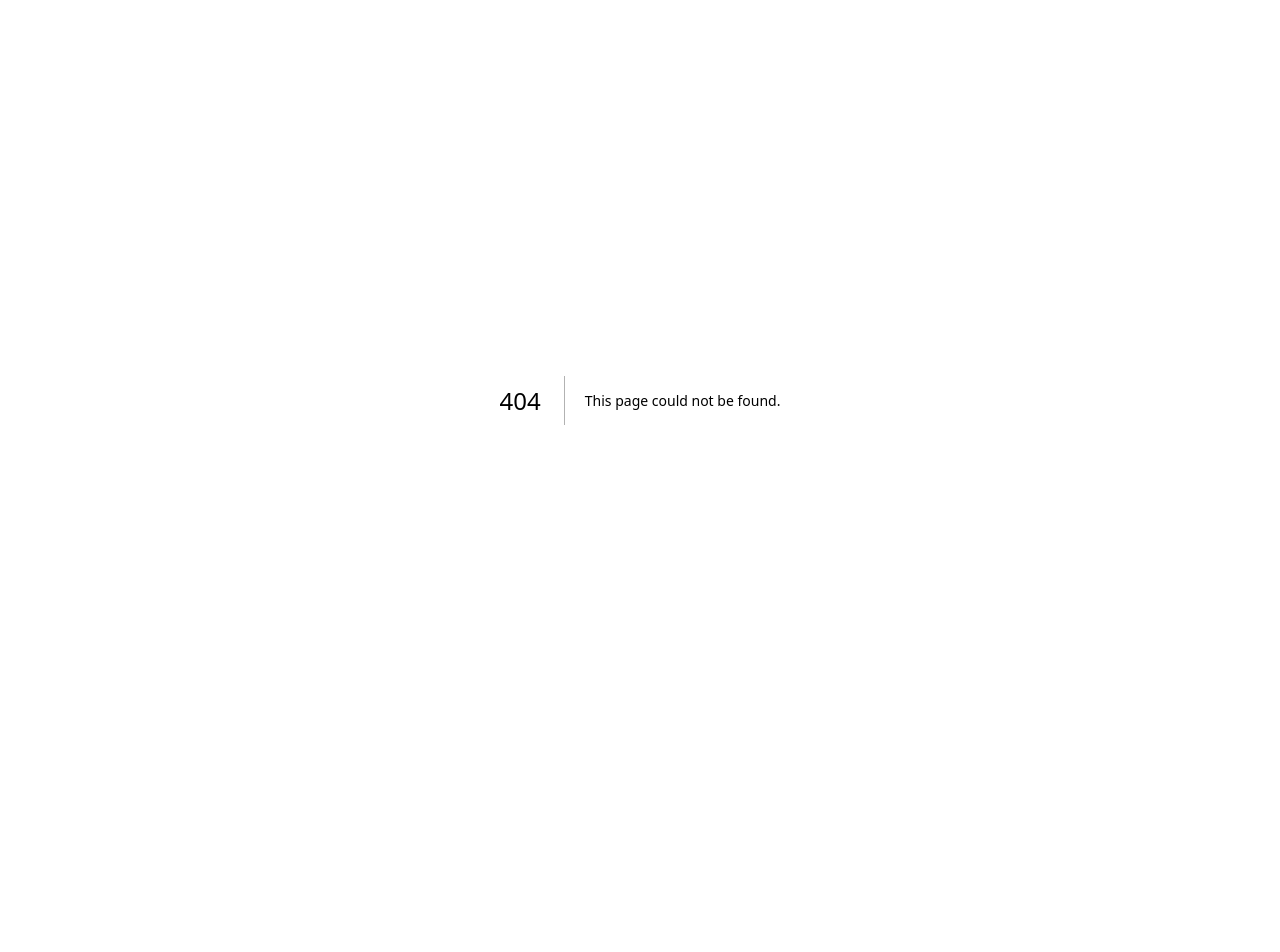
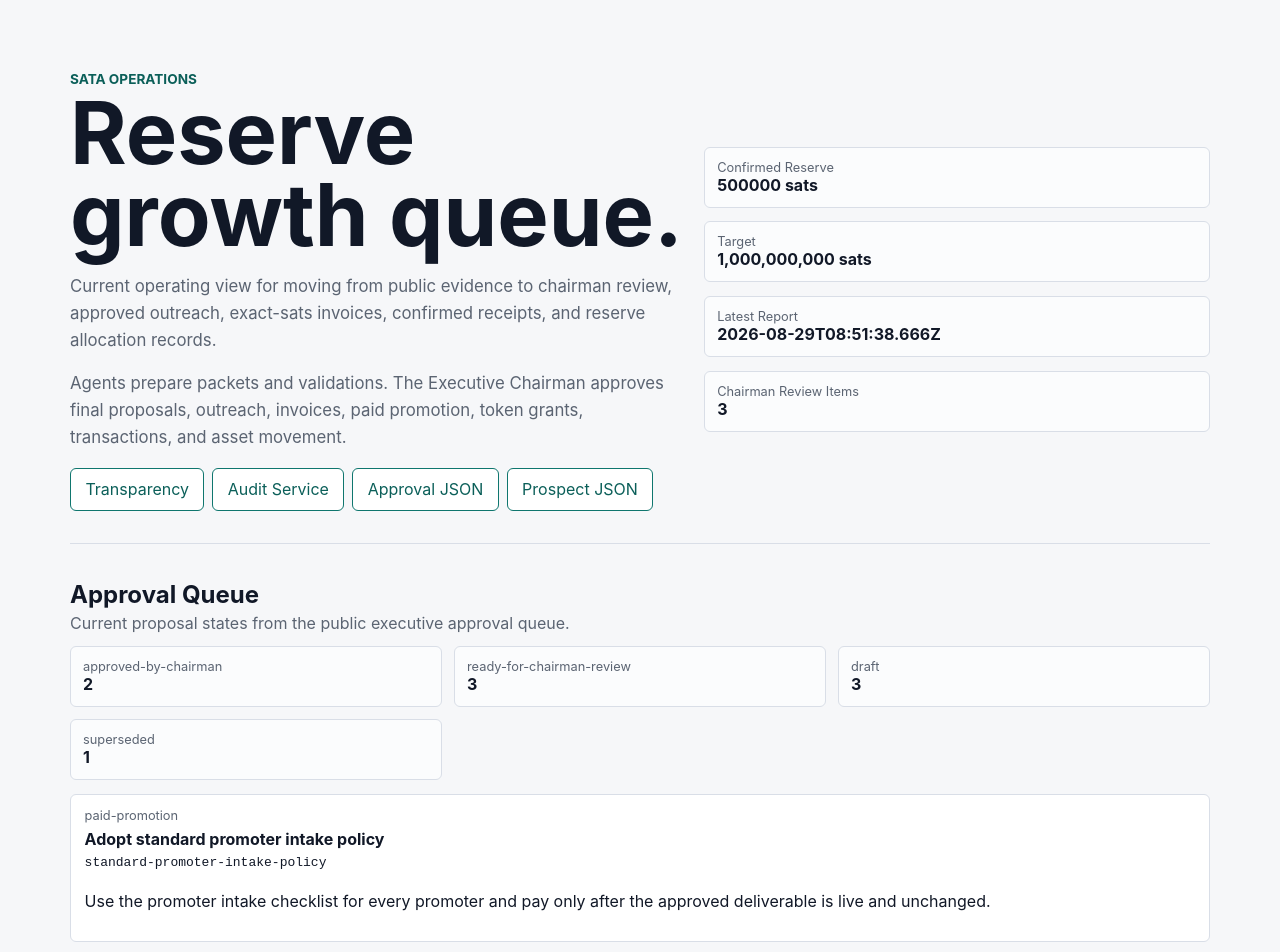
Before and after one commit to sata-project-reserve/sata, a Next.js app: page /operations in a window 1280 px wide. Before the commit this address had no page. Shown: the top 952 px of the page. Before the commit the page ends 800 px from the top, so only its background shows below. Built offline with nearby package versions, Linux system fonts and the light colour scheme.

Commit message:
"add-operations-queue-page"

```diff
--- /dev/null
+++ b/app/operations/page.tsx
@@ -0,0 +1,174 @@
+import approvalQueue from '@/public/executive-approval-queue.json';
+import prospectPipeline from '@/public/sats-prospect-pipeline.json';
+import report from '@/public/transparency/latest.json';
+
+export const metadata = {
+  title: 'SATA Operations Queue',
+  description:
+    'Current SATA reserve-growth operating queue, chairman approvals, and prospect review status.',
+  alternates: {
+    canonical: 'https://sata-project-reserve.github.io/sata/operations'
+  }
+};
+
+const PUBLIC_BASE_URL = 'https://sata-project-reserve.github.io/sata';
+
+type ApprovalItem = (typeof approvalQueue.items)[number];
+type Prospect = (typeof prospectPipeline.prospects)[number];
+
+function countByStatus(items: ApprovalItem[]) {
+  return items.reduce<Record<string, number>>((counts, item) => {
+    counts[item.status] = (counts[item.status] ?? 0) + 1;
+    return counts;
+  }, {});
+}
+
+function countByStage(items: Prospect[]) {
+  return items.reduce<Record<string, number>>((counts, item) => {
+    counts[item.stage] = (counts[item.stage] ?? 0) + 1;
+    return counts;
+  }, {});
+}
+
+export default function OperationsPage() {
+  const approvalCounts = countByStatus(approvalQueue.items);
+  const prospectCounts = countByStage(prospectPipeline.prospects);
+  const reviewItems = approvalQueue.items.filter(
+    (item) => item.status === 'ready-for-chairman-review'
+  );
+  const reviewBatch = prospectPipeline.prospects
+    .filter((prospect) => prospect.stage === 'identified')
+    .slice(0, prospectPipeline.dailyCadence.chairmanReviewBatchSize);
+
+  return (
+    <main className="public-page">
+      <section className="public-hero">
+        <div>
+          <span className="eyebrow">SATA operations</span>
+          <h1>Reserve growth queue.</h1>
+          <p>
+            Current operating view for moving from public evidence to chairman review, approved
+            outreach, exact-sats invoices, confirmed receipts, and reserve allocation records.
+          </p>
+          <p>
+            Agents prepare packets and validations. The Executive Chairman approves final proposals,
+            outreach, invoices, paid promotion, token grants, transactions, and asset movement.
+          </p>
+          <div className="inline-actions">
+            <a className="button-link" href="/transparency">
+              Transparency
+            </a>
+            <a className="button-link" href="/services/transparency-audit">
+              Audit Service
+            </a>
+            <a className="button-link" href="/executive-approval-queue.json">
+              Approval JSON
+            </a>
+            <a className="button-link" href="/sats-prospect-pipeline.json">
+              Prospect JSON
+            </a>
+          </div>
+        </div>
+        <div className="proof-stack">
+          <div className="metric">
+            <span>Confirmed Reserve</span>
+            <strong>{report.bitcoinReserve.confirmedReserveSats} sats</strong>
+          </div>
+          <div className="metric">
+            <span>Target</span>
+            <strong>1,000,000,000 sats</strong>
+          </div>
+          <div className="metric">
+            <span>Latest Report</span>
+            <strong>{report.generatedAtUtc}</strong>
+          </div>
+          <div className="metric">
+            <span>Chairman Review Items</span>
+            <strong>{reviewItems.length}</strong>
+          </div>
+        </div>
+      </section>
+
+      <section className="public-band">
+        <div className="section-heading">
+          <h2>Approval Queue</h2>
+          <p>Current proposal states from the public executive approval queue.</p>
+        </div>
+        <div className="summary-grid">
+          {Object.entries(approvalCounts).map(([status, count]) => (
+            <div className="metric" key={status}>
+              <span>{status}</span>
+              <strong>{count}</strong>
+            </div>
+          ))}
+        </div>
+        <div className="warning-list">
+          {reviewItems.map((item) => (
+            <div className="proof-block" key={item.id}>
+              <span>{item.category}</span>
+              <strong>{item.title}</strong>
+              <code>{item.id}</code>
+              <p>{item.proposedAction}</p>
+            </div>
+          ))}
+        </div>
+      </section>
+
+      <section className="public-band">
+        <div className="section-heading">
+          <h2>Prospect Pipeline</h2>
+          <p>Evidence-backed candidates remain blocked until chairman review and later outreach approval.</p>
+        </div>
+        <div className="summary-grid">
+          {Object.entries(prospectCounts).map(([stage, count]) => (
+            <div className="metric" key={stage}>
+              <span>{stage}</span>
+              <strong>{count}</strong>
+            </div>
+          ))}
+          <div className="metric">
+            <span>Candidate Intake</span>
+            <strong>
+              <a href={prospectPipeline.prospectIntakeUrl}>GitHub issue form</a>
+            </strong>
+          </div>
+        </div>
+      </section>
+
+      <section className="public-band">
+        <div className="section-heading">
+          <h2>Next Review Batch</h2>
+          <p>First candidates selected by the prospect review packet command.</p>
+        </div>
+        <div className="warning-list">
+          {reviewBatch.map((prospect) => (
+            <div className="proof-block" key={prospect.id}>
+              <span>{prospect.recommendedOfferId}</span>
+              <strong>{prospect.id}</strong>
+              <p>{prospect.observedClaim}</p>
+              <code>{prospect.projectUrl}</code>
+            </div>
+          ))}
+        </div>
+        <div className="notice">
+          <strong>Command</strong>
+          <span>
+            Run <code>npm run ops:prospect-review-plan</code> for the machine-readable packet, then
+            approve or reject through the public approval queue process.
+          </span>
+        </div>
+      </section>
+
+      <section className="public-band">
+        <div className="notice">
+          <strong>Boundary</strong>
+          <span>
+            No price guarantee, redemption promise, revenue guarantee, market-support commitment, or
+            autonomous asset movement. Public reports:
+            <a href={`${PUBLIC_BASE_URL}/transparency/latest.json`}> latest.json</a>
+          </span>
+        </div>
+      </section>
+    </main>
+  );
+}
--- a/app/services/transparency-audit/page.tsx
+++ b/app/services/transparency-audit/page.tsx
@@ -65,6 +65,9 @@ export default function TransparencyAuditServicePage() {
             </a>
             <a className="button-link" href="/sats-generation-ledger.json">
               View Sats Ledger
+            </a>
+            <a className="button-link" href="/operations">
+              View Operations
             </a>
             <a className="button-link" href="/sats-invoice-queue.json">
               View Invoice Queue
--- a/app/transparency/page.tsx
+++ b/app/transparency/page.tsx
@@ -103,6 +103,9 @@ export default function TransparencyPage() {
             </a>
             <a className="button-link" href={`${PUBLIC_BASE_URL}/health.json`}>
               Health JSON
+            </a>
+            <a className="button-link" href={`${PUBLIC_BASE_URL}/operations`}>
+              Operations Queue
             </a>
             <a className="button-link" href={`${PUBLIC_BASE_URL}/project-profile.json`}>
               Project Profile
--- a/scripts/generate-transparency-report.mjs
+++ b/scripts/generate-transparency-report.mjs
@@ -849,6 +849,7 @@ function buildSitemap(report) {
   const urls = [
     `${PUBLIC_BASE_URL}/`,
     `${PUBLIC_BASE_URL}/services/transparency-audit`,
+    `${PUBLIC_BASE_URL}/operations`,
     report.source.transparencyPage,
     `${PUBLIC_BASE_URL}/transparency/history`,
     report.source.latestJson,
```
Also changed, not shown: 1 other file (tests, documents, lock files or other folders).
